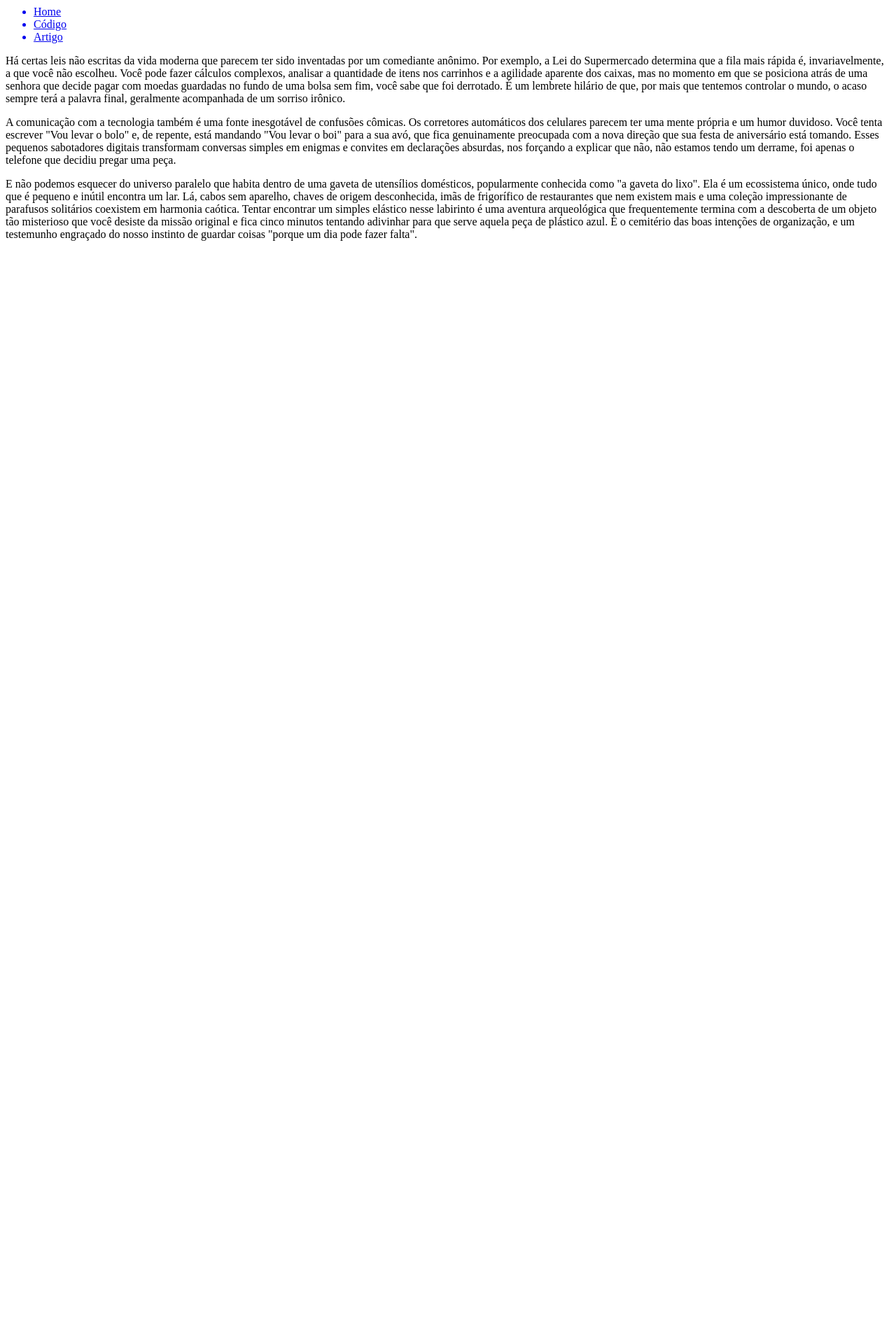
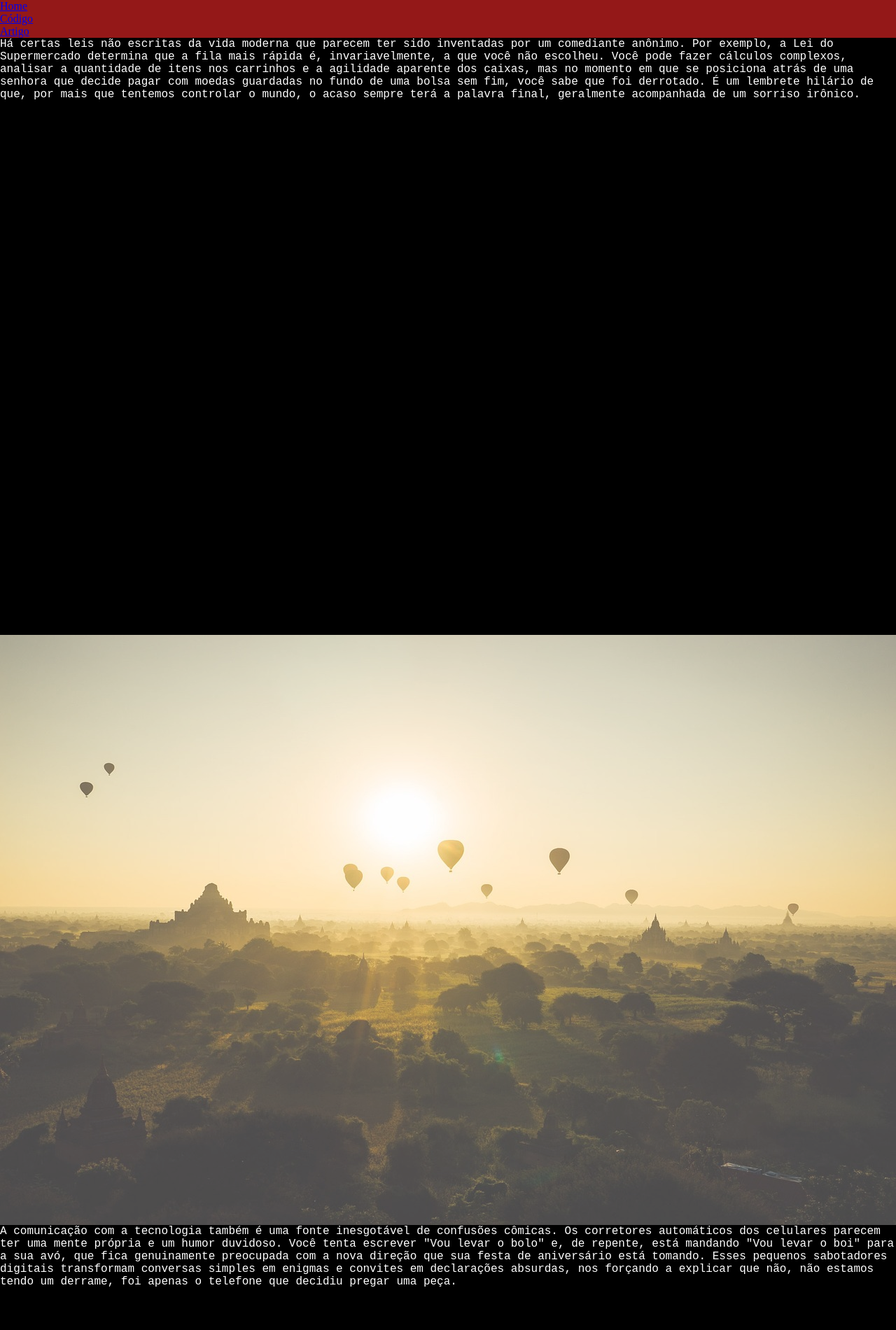
Before and after one commit to Matias-Andrade-Matheus/Redes, a plain HTML site: page index.html in a window 1280 px wide. Shown: the top 1900 px of the page at 70% size. Before the commit the page ends 800 px from the top, so only its background shows below. Drawn offline with Linux system fonts and the light colour scheme.

Commit message:
Add files via upload

```diff
--- a/index.html
+++ b/index.html
@@ -2,10 +2,11 @@
 <head>
     <meta charset="UTF-8">
     <meta name="viewport" content="width=device-width, initial-scale=1.0">
+    <link rel="stylesheet" href="style.css">
     <title>TCC</title>
 </head>
 <body>
-    <nav>
+    <nav class="menu">
         <ul>
             <a href="#"><li>Home</li></a>
             <a href="#"><li>Código</li></a>
@@ -34,5 +35,27 @@
     </section>
 
     <section class="imagem" id="img3"></section>
+
+    <section class="normal">
+        <p>Há certas leis não escritas da vida moderna que parecem ter sido inventadas por um comediante anônimo. Por exemplo, a Lei do Supermercado determina que a fila mais rápida é, invariavelmente, a que você não escolheu. Você pode fazer cálculos complexos, analisar a quantidade de itens nos carrinhos e a agilidade aparente dos caixas, mas no momento em que se posiciona atrás de uma senhora que decide pagar com moedas guardadas no fundo de uma bolsa sem fim, você sabe que foi derrotado. É um lembrete hilário de que, por mais que tentemos controlar o mundo, o acaso sempre terá a palavra final, geralmente acompanhada de um sorriso irônico.</p>
+    </section>
+
+    <section class="imagem" id="img4">
+
+    </section>
+
+    <section class="normal">
+        <p>A comunicação com a tecnologia também é uma fonte inesgotável de confusões cômicas. Os corretores automáticos dos celulares parecem ter uma mente própria e um humor duvidoso. Você tenta escrever "Vou levar o bolo" e, de repente, está mandando "Vou levar o boi" para a sua avó, que fica genuinamente preocupada com a nova direção que sua festa de aniversário está tomando. Esses pequenos sabotadores digitais transformam conversas simples em enigmas e convites em declarações absurdas, nos forçando a explicar que não, não estamos tendo um derrame, foi apenas o telefone que decidiu pregar uma peça.</p>
+    </section>
+
+    <section class="imagem" id="img5">
+
+    </section>
+
+    <section class="normal">
+        <p>E não podemos esquecer do universo paralelo que habita dentro de uma gaveta de utensílios domésticos, popularmente conhecida como "a gaveta do lixo". Ela é um ecossistema único, onde tudo que é pequeno e inútil encontra um lar. Lá, cabos sem aparelho, chaves de origem desconhecida, imãs de frigorífico de restaurantes que nem existem mais e uma coleção impressionante de parafusos solitários coexistem em harmonia caótica. Tentar encontrar um simples elástico nesse labirinto é uma aventura arqueológica que frequentemente termina com a descoberta de um objeto tão misterioso que você desiste da missão original e fica cinco minutos tentando adivinhar para que serve aquela peça de plástico azul. É o cemitério das boas intenções de organização, e um testemunho engraçado do nosso instinto de guardar coisas "porque um dia pode fazer falta".</p>
+    </section>
+
+    <section class="imagem" id="img6"></section>
 </body>
 </html>
--- /dev/null
+++ b/script.js
@@ -0,0 +1,4 @@
+let x = 10;
+let y = 20;
+
+console.log(x > y);
--- a/style.css
+++ b/style.css
@@ -3,16 +3,41 @@
     padding: 0;
 }
 
+.menu {
+    background: #941818;
+}
+
+.menu ul{
+    list-style-type: none;
+}
+
 .imagem {
-    background: fixed;
+    background-attachment: fixed;
+    background-position: center;
+    background-repeat: no-repeat;
+    background-size: cover;
+    position: relative;
+    height: 843px;
+    opacity: 0.7;
+}
+
+.normal {
+    background: local #000;
+    height: 853px;
+    width: 100%;
     color: #fff;
     font-size: 1em;
     font-family: 'Courier New', Courier, monospace;
 }
 
-.normal {
-    background: local #000;
-    color: #fff;
-    font-size: 1em;
-    font-family: 'Courier New', Courier, monospace;
+#img1 {
+    background: url("./images/imagem1.jpg");
 }
+
+#img2 {
+    background: url("./images/imagem2.jpg");
+}
+
+#img3 {
+    background: url("./images/imagem3.jpg");
+}
```
Also changed, not shown: images/imagem1.jpg (added), images/imagem2.jpg (added), images/imagem3.jpg (added), images/imagem4.jpg (added), images/imagem5.jpg (added), images/imagem6.jpg (added).
